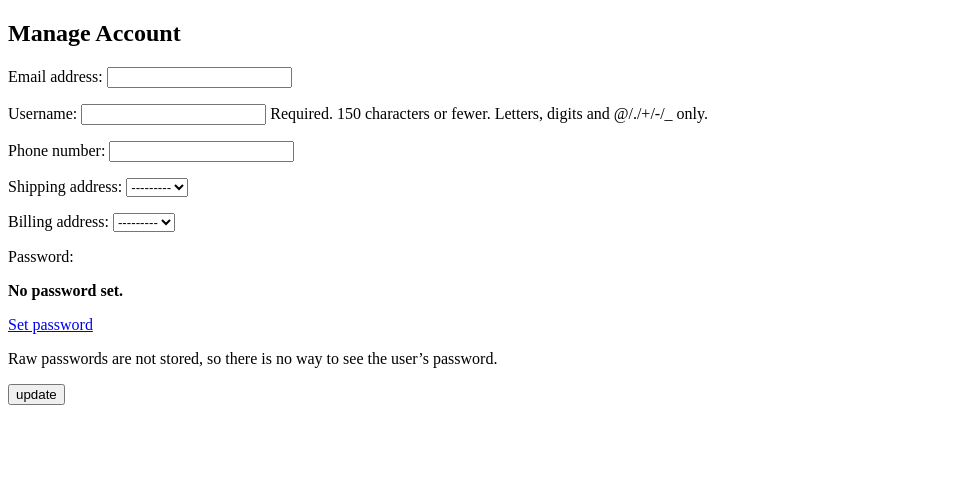
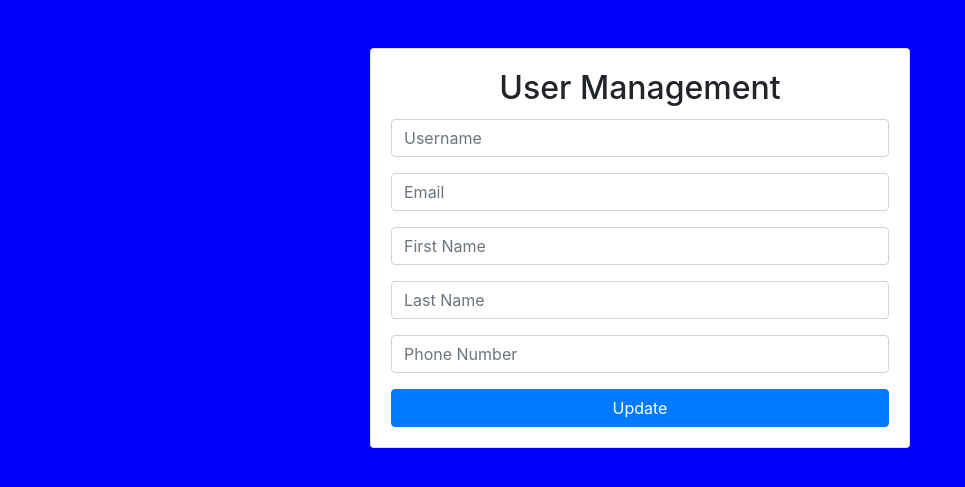
Before and after one commit to hergotta24/Senior-Capstone, a Django app: template templates/account_management.html in a window 1280 px wide. Shown: the top 487 px of the page, without its empty margins (0-965 px from the left). Run offline with Django 5.2, Linux system fonts and the light colour scheme; the template is opened without the code that fills it: values that come from a table or form of the project are taken from there, others are empty; some libraries are stand-ins or nearby versions.

Commit message:
-everything for creating a new account and the account management page

```diff
--- a/BackendWork/admin.py
+++ b/BackendWork/admin.py
@@ -9,7 +9,7 @@ from .models import User, Address, Storefront, CustomerReviews, StoreReviews, Pr
 
 class UserAdmin(UserAdmin):
     add_form = UserCreationForm
-    form = UserChangeForm
+
     model = User
     list_display = ["email", "username", "password", "phone_number", "shipping_address", "billing_address"]
     fieldsets = (
--- a/BackendWork/forms.py
+++ b/BackendWork/forms.py
@@ -27,23 +27,7 @@ class UserCreationForm(UserCreationForm):
         return user
 
 
-class UserChangeForm(UserChangeForm):
-    class Meta:
-        model = User
-        fields = ("email", "username", "phone_number", "shipping_address", "billing_address")
-
-    def clean_confirm_password(self):
-        cleaned_data = super().clean()
-        password = cleaned_data.get('password1')
-        confirm_password = cleaned_data.get('password2')
-
-        if password and confirm_password and password != confirm_password:
-            raise forms.ValidationError("Passwords don't match")
-        return confirm_password
-
-    def save(self, commit=True):
-        user = super().save(commit=False)
-        user.set_password(self.cleaned_data["password1"])
-        if commit:
-            user.save()
-        return user
+# class UserChangeForm():
+#     class Meta:
+#         model = User
+#         fields = ("email", "phone_number", "shipping_address", "billing_address")
--- a/EcommercePlatform/settings.py
+++ b/EcommercePlatform/settings.py
@@ -119,6 +119,10 @@ USE_TZ = True
 
 STATIC_URL = '/static/'
 
+STATICFILES_DIRS = [
+    os.path.join(BASE_DIR, 'static'),
+]
+
 # Default primary key field type
 # https://docs.djangoproject.com/en/5.0/ref/settings/#default-auto-field
 
--- a/EcommercePlatform/urls.py
+++ b/EcommercePlatform/urls.py
@@ -17,11 +17,14 @@ Including another URLconf
 from django.contrib import admin
 from django.urls import path, include
 from BackendWork.views import *
+from django.conf import settings
+from django.conf.urls.static import static
 
 urlpatterns = [
     path('admin/', admin.site.urls),
     path('login/', UserLoginView.as_view(), name='UserLoginView'),
     path('register/', UserRegisterView.as_view(), name='UserRegisterView'),
-    path('Account/Manage', AccountManagementView.as_view(), name='UserRegisterView'),
+    path('Account/Manage/', AccountManagementView.as_view(), name='AccountManagementView'),
+
     path('', home, name='home')
 ]
--- /dev/null
+++ b/static/css/style.css
@@ -0,0 +1,3 @@
+.test{
+    background-color: blue;
+}
--- /dev/null
+++ b/static/js/accountmanagement.js
@@ -0,0 +1,53 @@
+document.getElementById('updateAccountForm').addEventListener('submit', function(event) {
+    event.preventDefault();
+
+    // Collect form data
+    const formData = {
+        username: document.getElementById('username').value,
+        email: document.getElementById('email').value,
+        phone_number: document.getElementById('phone_number').value,
+        first_name: document.getElementById('first_name').value,
+        last_name: document.getElementById('last_name').value,
+    };
+
+    // Send form data using fetch post request
+    fetch('/Account/Manage/', {
+        method: 'POST',
+        headers: {
+            'Content-Type': 'application/json',
+            'X-CSRFToken': getCookie('csrftoken') // Function to get CSRF token
+        },
+        body: JSON.stringify(formData)
+    })
+    .then(response => {
+        if (response.ok) {
+            return response.json();
+        } else {
+            return response.json().then(data => Promise.reject(data));
+        }
+    })
+    .then(data => {
+        console.log(data.message);
+        // Handle successful registration
+    })
+    .catch(error => {
+        console.error('Error:', error);
+        // Handle registration errors
+    });
+});
+
+// Function to get CSRF token from cookie
+function getCookie(name) {
+    let cookieValue = null;
+    if (document.cookie && document.cookie !== '') {
+        const cookies = document.cookie.split(';');
+        for (let i = 0; i < cookies.length; i++) {
+            const cookie = cookies[i].trim();
+            if (cookie.substring(0, name.length + 1) === (name + '=')) {
+                cookieValue = decodeURIComponent(cookie.substring(name.length + 1));
+                break;
+            }
+        }
+    }
+    return cookieValue;
+}
--- a/templates/account_management.html
+++ b/templates/account_management.html
@@ -1,15 +1,51 @@
+{% load static %}
 <!DOCTYPE html>
 <html lang="en">
 <head>
     <meta charset="UTF-8">
     <meta name="viewport" content="width=device-width, initial-scale=1.0">
-    <title>Manage Account</title>
+    <title>User Management</title>
+    <!-- Bootstrap CSS -->
+    <link rel="stylesheet" href="https://stackpath.bootstrapcdn.com/bootstrap/4.5.2/css/bootstrap.min.css">
+    <!-- Custom CSS -->
+    <link rel="stylesheet" type="text/css" href="{% static 'css/style.css' %}"> <!-- Include your custom CSS file -->
 </head>
-<body>
-    <h2>Manage Account</h2>
-    <form method="post">
-        {% csrf_token %}
-        {{ form.as_p }}
-        <button type="submit">update</button>
-    </form>
+<body class="test">
+    <div class="container">
+        <div class="row justify-content-center mt-5">
+            <div class="col-md-6">
+                <div class="card">
+                    <div class="card-body">
+                        <h2 class="card-title text-center">User Management </h2>
+                        <form id="updateAccountForm" method="POST">
+                            <div class="form-group">
+                                <input type="text" class="form-control" id="username" name="username" placeholder="Username" value="{{ user.username }}">
+                            </div>
+                            <div class="form-group">
+                                <input type="email" class="form-control" id="email" name="email" placeholder="Email" value="{{ user.email }}">
+                            </div>
+                            <div class="form-group">
+                                <input type="text" class="form-control" id="first_name" name="first_name" placeholder="First Name" value="{{ user.first_name }}">
+                            </div>
+                            <div class="form-group">
+                                <input type="text" class="form-control" id="last_name" name="first_name" placeholder="Last Name" value="{{ user.last_name }}">
+                            </div>
+                            <div class="form-group">
+                                <input type="tel" class="form-control" id="phone_number" name="phone_number" placeholder="Phone Number" value="{{ user.phone_number }}">
+                            </div>
+                            <!-- Add more input fields as needed -->
+                            <button type="submit" class="btn btn-primary btn-block">Update</button>
+                        </form>
+                    </div>
+                </div>
+            </div>
+        </div>
+    </div>
+
+    <!-- Bootstrap JS and Custom JS -->
+    <script src="https://code.jquery.com/jquery-3.5.1.slim.min.js"></script>
+    <script src="https://cdn.jsdelivr.net/npm/@popperjs/core@2.5.4/dist/umd/popper.min.js"></script>
+    <script src="https://stackpath.bootstrapcdn.com/bootstrap/4.5.2/js/bootstrap.min.js"></script>
+    <script src="{% static 'js/accountmanagement.js' %}"></script> <!-- Include your custom JavaScript file -->
 </body>
+</html>
```
Also changed, not shown: BackendWork/views.py (+38 -8 lines), static/js/register.js (added, +53 -0 lines), templates/register.html (+34 -9 lines).
